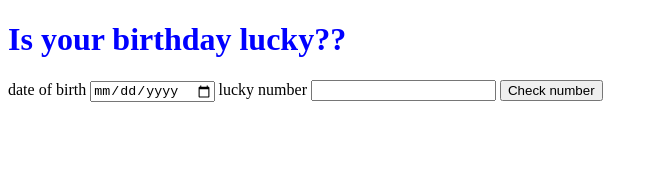
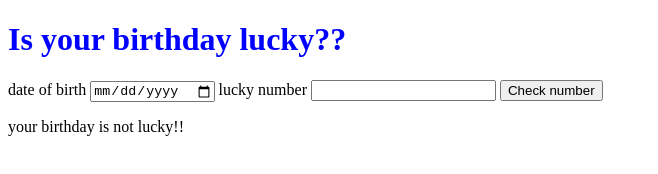
Before and after one commit to AASJATT/mark11, a plain HTML site: page index.html in a window 1280 px wide. Both pictures are taken after a click on the button "Check number". Shown: the whole page, without its empty margins (0-658 px from the left). Drawn offline with Linux system fonts and the light colour scheme.

Commit message:
docs: output updated

```diff
--- a/app.js
+++ b/app.js
@@ -1,11 +1,20 @@
 var dateOfBirth = document.querySelector("#date-of-birth");
 var luckyNumber = document.querySelector("#lucky-number");
 var checkNumber = document.querySelector("#check-number");
+var outputBox = document.querySelector("#output-box")
+
+function compareValues(sum,luckyNumber){
+  if(sum%luckyNumber===0){
+    outputBox.innerText=("your birthday is lucky!!")
+  } else {
+    outputBox.innerText=("your birthday is not lucky!!")
+  }
+}
 
  function checkBirthDateIsLucky(){
   var birthDate= dateOfBirth.value ;
   var sum = calculateSum(birthDate);
-  console.log(sum)
+  compareValues(sum,luckyNumber.value);
 }
 
  function calculateSum(birthDate){
--- a/index.html
+++ b/index.html
@@ -14,6 +14,7 @@
         <label for="lucky-number"> lucky number</label>
         <input id="lucky-number"type="number">
         <button id="check-number">Check number</button>
+        <p id="output-box"></p>
     </div>
 
 </body>
```
